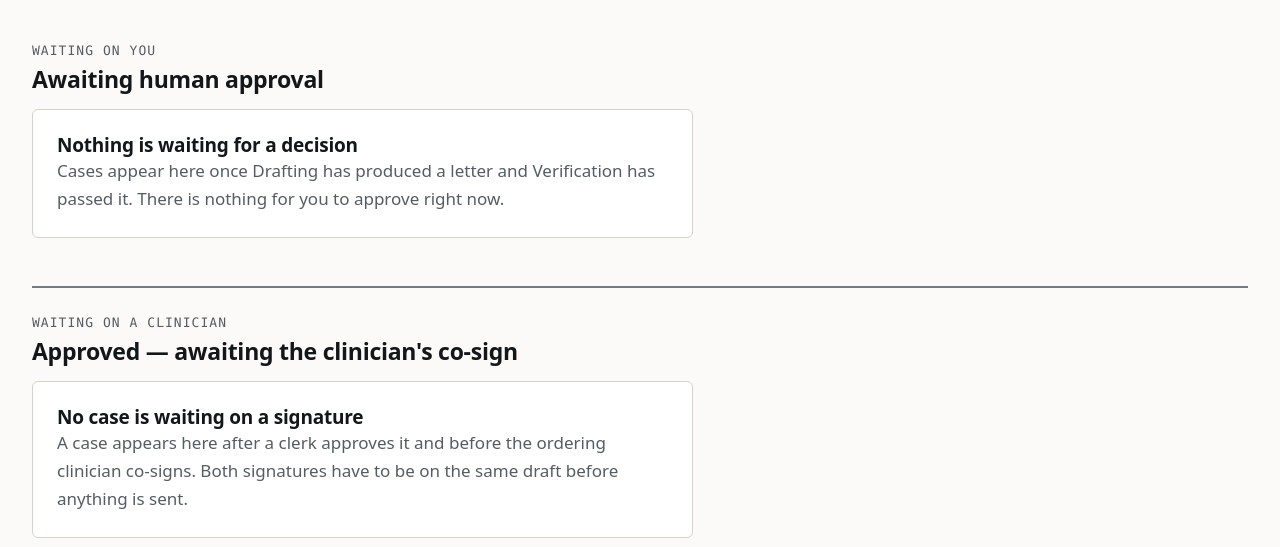
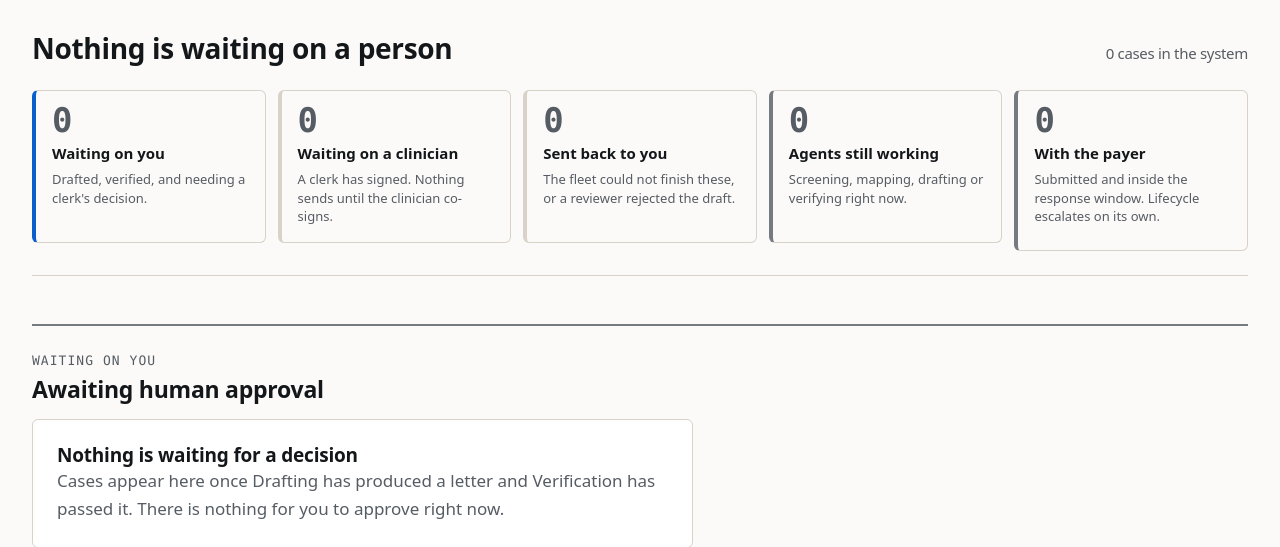
Before and after one commit to Rickygole/overturn, a FastAPI app: page /queue in a window 1280 px wide. Shown: the part 112-659 px from the top of the page. Run offline with FastAPI, Linux system fonts and the light colour scheme.

Commit message:
approval: lead the queue with a dashboard
Three tables said what was waiting on a person. They never said how much, and
they never showed a case nobody has to act on -- so a quarantined or declined
case appeared in no queue at all and looked like a case that had been lost.
CASE-002 is the example: screened, quarantined, and then invisible.

The queue now opens with the count that matters ('4 cases need a person'),
the cases running out of time, and every status grouped by who it is waiting
on -- including the agents and the payer, who are not people but are certainly
holding something. Closed cases are listed in a details block rather than
omitted.

Urgency reuses the threshold in deadline_view rather than picking its own. Two
places disagreeing about what counts as urgent is worse than either number.
Deadline pressure is computed only for cases someone can still act on: a
quarantined case has no appeal to file and no clock to miss.

The summary is allowed to fail. The queue is the screen a clerk works from and
a counting pass falling over is not a reason to take it away from them.

```diff
--- a/services/approval_ui/app.py
+++ b/services/approval_ui/app.py
@@ -229,6 +229,7 @@ def create_app(store: DocumentStore | None = None, pipeline: Any | None = None)
                     view.queue_row(c) for c in service.cases.find_by_status(CaseStatus.APPROVED)
                 ],
                 "needs_review": [view.queue_row(c) for c in service.needs_human_review()],
+                "overview": _overview_or_none(service),
             },
         )
 
@@ -630,6 +631,20 @@ def _notice(decided: str | None, replay: int, transmit_failed: int = 0) -> dict[
     return None
 
 
+def _overview_or_none(service: ApprovalService) -> view.Overview | None:
+    """The dashboard summary, or nothing at all if it cannot be built.
+
+    The queue is the screen a clerk works from. A counting pass failing is not
+    a reason to take that away from them, so the summary is allowed to be
+    absent and the template renders without it.
+    """
+    try:
+        return view.overview(service.all_cases())
+    except Exception:
+        logger.exception("could not build the dashboard summary; rendering the queue without it")
+        return None
+
+
 def _landing_path(service: ApprovalService) -> str:
     """Where a reviewer lands after signing in: the queue.
 
--- a/services/approval_ui/templates/base.html
+++ b/services/approval_ui/templates/base.html
@@ -615,6 +615,124 @@ fieldset.gate {
   word-break: break-all;
 }
 .key p { font-size: var(--text-sm); color: var(--ink-muted); margin: var(--s3) 0 0; }
+
+/* --- Dashboard -------------------------------------------------------------
+   The three tables below say what is waiting. They never said how much, and
+   they never showed a case nobody has to act on -- so a quarantined or
+   declined case vanished from the interface entirely. This is the glance that
+   comes before the reading. ------------------------------------------------ */
+
+.dash {
+  margin-bottom: var(--s7);
+  padding-bottom: var(--s5);
+  border-bottom: 1px solid var(--rule);
+}
+
+.dash__h {
+  font-size: var(--text-xl);
+  line-height: 1.2;
+  margin: 0 0 var(--s5);
+  display: flex;
+  align-items: baseline;
+  justify-content: space-between;
+  gap: var(--s4);
+  flex-wrap: wrap;
+}
+
+.dash__total {
+  font-size: var(--text-sm);
+  font-weight: 400;
+  color: var(--ink-muted);
+}
+
+/* Deadline pressure earns the top of the page only when it exists. */
+.dash__urgent {
+  border: 1px solid var(--rule);
+  border-left: 4px solid var(--danger);
+  background: var(--danger-wash);
+  border-radius: var(--radius);
+  padding: var(--s3) var(--s4);
+  margin-bottom: var(--s5);
+}
+
+.dash__urgent-h {
+  margin: 0 0 var(--s2);
+  font-size: var(--text-xs);
+  font-weight: 650;
+  text-transform: uppercase;
+  letter-spacing: 0.06em;
+  color: var(--danger);
+}
+
+.dash__urgent ul { margin: 0; padding: 0; list-style: none; }
+.dash__urgent li {
+  display: flex;
+  align-items: center;
+  gap: var(--s2);
+  flex-wrap: wrap;
+  padding: var(--s1) 0;
+}
+
+.tiles {
+  list-style: none;
+  margin: 0;
+  padding: 0;
+  display: grid;
+  gap: var(--s3);
+  grid-template-columns: repeat(auto-fit, minmax(min(100%, 11rem), 1fr));
+}
+
+.tile {
+  border: 1px solid var(--rule);
+  border-radius: var(--radius);
+  background: var(--surface);
+  padding: var(--s3) var(--s4) var(--s4);
+  display: flex;
+  flex-direction: column;
+  gap: var(--s1);
+  min-width: 0;
+}
+
+/* Three channels, not one: the count, the word, and only then the colour.
+   A tile that needs a person carries a left edge a monochrome screen keeps. */
+.tile--act { border-left: 4px solid var(--accent); }
+.tile--wait { border-left: 4px solid var(--rule-strong); }
+.tile--quiet { border-left: 4px solid var(--rule); }
+.tile--zero { background: transparent; }
+.tile--zero .tile__n { color: var(--ink-muted); }
+
+.tile__n {
+  font-family: var(--mono);
+  font-size: var(--text-2xl);
+  font-weight: 650;
+  line-height: 1;
+  color: var(--ink);
+}
+
+.tile__label { font-size: var(--text-sm); font-weight: 650; }
+
+.tile__caption {
+  font-size: var(--text-xs);
+  color: var(--ink-muted);
+  line-height: 1.45;
+}
+
+/* The whole tile is the target, not just the number. */
+.tile a {
+  display: flex;
+  flex-direction: column;
+  gap: var(--s1);
+  text-decoration: none;
+  color: inherit;
+}
+.tile a:hover .tile__label { text-decoration: underline; }
+
+.dash__closed { margin-top: var(--s5); font-size: var(--text-sm); }
+.dash__closed summary { cursor: pointer; font-weight: 650; }
+.dash__closed ul { margin: var(--s2) 0 0; padding-left: var(--s5); }
+.dash__closed li { padding: var(--s1) 0; }
+.dash__closed p { margin: var(--s2) 0; max-width: var(--measure); }
+
 </style>
 </head>
 <body>
--- a/services/approval_ui/templates/queue.html
+++ b/services/approval_ui/templates/queue.html
@@ -44,6 +44,59 @@
 {% endmacro %}
 
 {% block content %}
+
+{% if overview %}
+<section class="dash" aria-labelledby="dash-h">
+  <h2 id="dash-h" class="dash__h">
+    {% if overview.actionable %}
+      {{ overview.actionable }} case{{ "" if overview.actionable == 1 else "s" }} need{{ "s" if overview.actionable == 1 else "" }} a person
+    {% else %}
+      Nothing is waiting on a person
+    {% endif %}
+    <span class="dash__total">{{ overview.total }} case{{ "" if overview.total == 1 else "s" }} in the system</span>
+  </h2>
+
+  {% if overview.urgent %}
+  <div class="dash__urgent">
+    <p class="dash__urgent-h">Running out of time</p>
+    <ul>
+      {% for row in overview.urgent %}
+      <li>
+        <a class="mono" href="/case/{{ row.case_id }}">{{ row.case_id }}</a>
+        <span class="chip chip--{{ row.deadline.tone }}">{{ row.deadline.label }}</span>
+        <span class="muted">{{ row.patient }} — waiting on {{ row.waiting_on }}</span>
+      </li>
+      {% endfor %}
+    </ul>
+  </div>
+  {% endif %}
+
+  <ul class="tiles">
+    {% for tile in overview.tiles %}
+    <li class="tile tile--{{ tile.tone }}{{ ' tile--zero' if not tile.count }}">
+      {% if tile.href and tile.count %}<a href="{{ tile.href }}">{% endif %}
+      <span class="tile__n">{{ tile.count }}</span>
+      <span class="tile__label">{{ tile.label }}</span>
+      {% if tile.href and tile.count %}</a>{% endif %}
+      <span class="tile__caption">{{ tile.caption }}</span>
+    </li>
+    {% endfor %}
+  </ul>
+
+  {% if overview.closed %}
+  <details class="dash__closed">
+    <summary>Closed cases ({{ overview.closed | sum(attribute="count") }})</summary>
+    <p class="muted">These need nothing from anyone. They are listed because a case that
+    simply disappears from the queue looks like a case that was lost.</p>
+    <ul>
+      {% for tile in overview.closed %}
+      <li><b>{{ tile.count }} {{ tile.label }}</b> — <span class="muted">{{ tile.caption }}</span></li>
+      {% endfor %}
+    </ul>
+  </details>
+  {% endif %}
+</section>
+{% endif %}
 
 <section class="section" aria-labelledby="awaiting-h">
   <span class="section__step">Waiting on you</span>
--- a/services/approval_ui/view.py
+++ b/services/approval_ui/view.py
@@ -562,3 +562,190 @@ def approved_but_not_sent(case: CaseRecord) -> str | None:
         or case.last_error
         or ("The case was returned for human review after approval, with no reason recorded.")
     )
+
+
+# --------------------------------------------------------------------------- #
+# The dashboard
+# --------------------------------------------------------------------------- #
+
+# Every status a case can hold, grouped by who it is actually waiting on. The
+# three queues below already showed the cases a human can act on; nothing showed
+# the rest, so a case that was quarantined or declined simply vanished from the
+# interface and looked like it had never existed. A clerk asking "where did
+# CASE-002 go?" deserves an answer on the page rather than in the logs.
+WAITING_ON_CLERK = CaseStatus.AWAITING_APPROVAL
+WAITING_ON_CLINICIAN = CaseStatus.APPROVED
+SENT_BACK = CaseStatus.NEEDS_HUMAN_REVIEW
+
+IN_FLIGHT_STATUSES: frozenset[CaseStatus] = frozenset(
+    {
+        CaseStatus.RECEIVED,
+        CaseStatus.SCREENING,
+        CaseStatus.EXTRACTED,
+        CaseStatus.RETRIEVING,
+        CaseStatus.MAPPING,
+        CaseStatus.DRAFTING,
+        CaseStatus.VERIFYING,
+    }
+)
+
+WITH_PAYER_STATUSES: frozenset[CaseStatus] = frozenset(
+    {
+        CaseStatus.SUBMITTED,
+        CaseStatus.PAYER_RESPONDED,
+        CaseStatus.ESCALATED,
+    }
+)
+
+# Closed states, in the order a person would want to read them: the good outcome
+# first, then the ordinary ones, then the two that mean something went wrong.
+CLOSED_STATUSES: tuple[tuple[CaseStatus, str, str], ...] = (
+    (CaseStatus.OVERTURNED, "Overturned", "The payer reversed the denial."),
+    (CaseStatus.UPHELD, "Upheld", "The payer kept the denial after appeal."),
+    (
+        CaseStatus.DECLINED_NO_BASIS,
+        "Declined — no basis",
+        "No applicable policy, or the record did not support an honest argument. "
+        "Nothing was drafted.",
+    ),
+    (
+        CaseStatus.QUARANTINED,
+        "Quarantined",
+        "Screening found an injected instruction in the document. No agent read it.",
+    ),
+    (CaseStatus.FAILED, "Failed", "The pipeline could not finish this case."),
+)
+
+
+# Ten days is the point at which a clerk should be told without being asked.
+# It matches the amber band in `deadline_view`, deliberately: two places
+# disagreeing about what counts as urgent is worse than either threshold.
+URGENT_WITHIN_DAYS = 10
+
+
+@dataclass(frozen=True)
+class Tile:
+    """One number on the dashboard, and the sentence that makes it mean something."""
+
+    label: str
+    count: int
+    caption: str
+    href: str | None
+    tone: str  # "act" | "wait" | "quiet"
+
+
+@dataclass(frozen=True)
+class Overview:
+    """The whole workload in one glance."""
+
+    tiles: list[Tile]
+    closed: list[Tile]
+    urgent: list[dict[str, object]]
+    total: int
+    actionable: int
+
+
+def overview(cases: list[CaseRecord], today: date | None = None) -> Overview:
+    """Count every case by who it is waiting on, and surface the deadlines.
+
+    Reads every case rather than issuing one query per status. That is the right
+    trade at this size and the wrong one at ten thousand cases, where this should
+    become counters maintained on write.
+    """
+    by_status: dict[CaseStatus, list[CaseRecord]] = {}
+    for case in cases:
+        by_status.setdefault(case.status, []).append(case)
+
+    def held(*statuses: CaseStatus) -> list[CaseRecord]:
+        out: list[CaseRecord] = []
+        for status in statuses:
+            out.extend(by_status.get(status, []))
+        return out
+
+    clerk = held(WAITING_ON_CLERK)
+    clinician = held(WAITING_ON_CLINICIAN)
+    back = held(SENT_BACK)
+    in_flight = held(*IN_FLIGHT_STATUSES)
+    with_payer = held(*WITH_PAYER_STATUSES)
+
+    tiles = [
+        Tile(
+            "Waiting on you",
+            len(clerk),
+            "Drafted, verified, and needing a clerk's decision.",
+            "#awaiting-h",
+            "act",
+        ),
+        Tile(
+            "Waiting on a clinician",
+            len(clinician),
+            "A clerk has signed. Nothing sends until the clinician co-signs.",
+            "#cosign-h",
+            "act" if clinician else "quiet",
+        ),
+        Tile(
+            "Sent back to you",
+            len(back),
+            "The fleet could not finish these, or a reviewer rejected the draft.",
+            "#review-h",
+            "act" if back else "quiet",
+        ),
+        Tile(
+            "Agents still working",
+            len(in_flight),
+            "Screening, mapping, drafting or verifying right now.",
+            None,
+            "wait",
+        ),
+        Tile(
+            "With the payer",
+            len(with_payer),
+            "Submitted and inside the response window. Lifecycle escalates on its own.",
+            None,
+            "wait",
+        ),
+    ]
+
+    closed = [
+        Tile(label, len(by_status.get(status, [])), caption, None, "quiet")
+        for status, label, caption in CLOSED_STATUSES
+        if by_status.get(status)
+    ]
+
+    # Deadline pressure only means anything on a case someone can still act on.
+    # A quarantined case has no appeal to file and no clock to miss.
+    open_cases = clerk + clinician + back
+    urgent: list[dict[str, object]] = []
+    for case in open_cases:
+        deadline = case.denial.appeal_deadline if case.denial else None
+        seen = deadline_view(deadline, today)
+        if seen.days is not None and seen.days <= URGENT_WITHIN_DAYS:
+            urgent.append(
+                {
+                    "case_id": case.case_id,
+                    "patient": (
+                        case.denial.patient_name
+                        if case.denial and case.denial.patient_name
+                        else NOT_STATED
+                    ),
+                    "deadline": seen,
+                    "waiting_on": _waiting_on(case.status),
+                }
+            )
+    urgent.sort(key=lambda row: row["deadline"].days)  # type: ignore[union-attr,index]
+
+    return Overview(
+        tiles=tiles,
+        closed=closed,
+        urgent=urgent,
+        total=len(cases),
+        actionable=len(clerk) + len(clinician) + len(back),
+    )
+
+
+def _waiting_on(status: CaseStatus) -> str:
+    if status == WAITING_ON_CLERK:
+        return "your decision"
+    if status == WAITING_ON_CLINICIAN:
+        return "the clinician's co-sign"
+    return "human review"
```
Also changed, not shown: services/approval_ui/service.py (+10 -0 lines).
